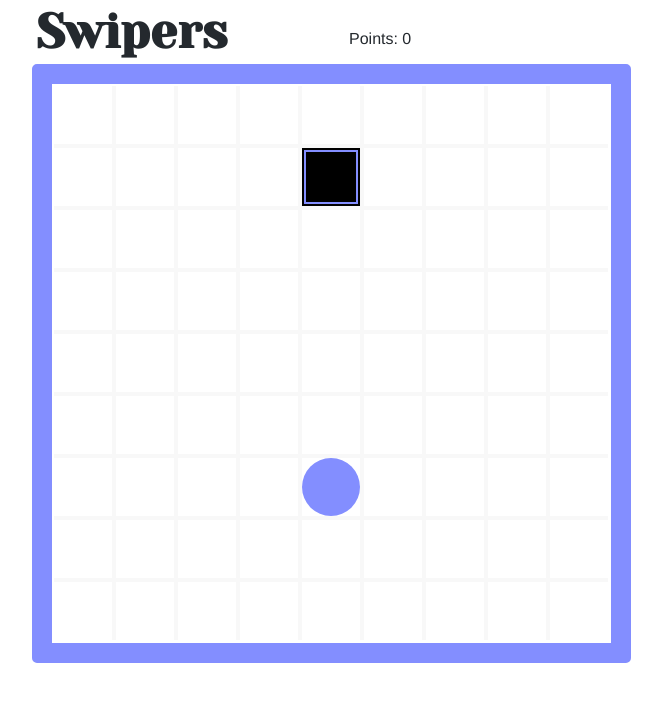
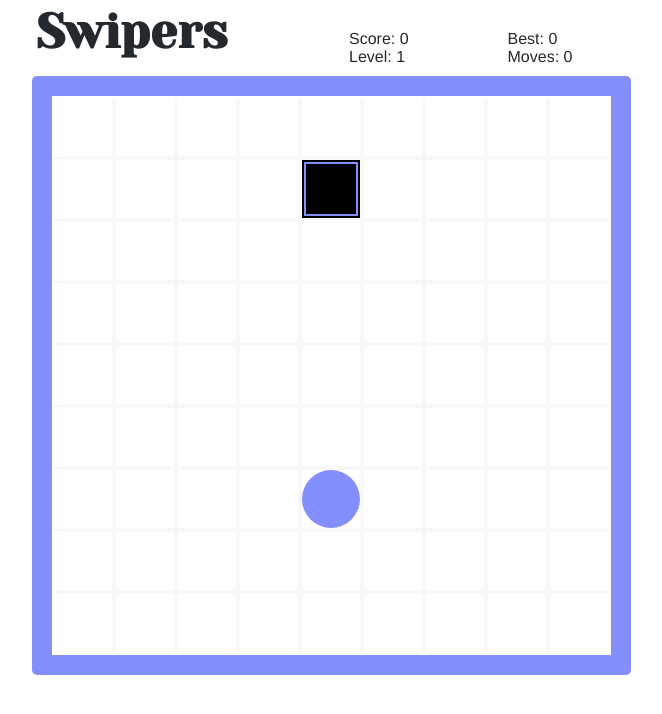
Before and after one commit to Calanthe/swipers, a React (Create React App) app: page / in a window 1280 px wide. Shown: the top 714 px of the page, without its empty margins (291-953 px from the left). Built offline with nearby package versions, Linux system fonts and the light colour scheme.

Commit message:
moves implemented

```diff
--- a/src/index.scss
+++ b/src/index.scss
@@ -112,6 +112,10 @@ p {
 
     .score{
       margin: 30px 0 10px;
+      display: grid;
+      grid-template-columns: repeat(2, 1fr);
+      grid-template-rows: repeat(2, 1fr);
+      grid-auto-flow: row;
     }
 
     .title {
--- a/src/js/components/Header.tsx
+++ b/src/js/components/Header.tsx
@@ -5,6 +5,8 @@ import { TILE_TYPES } from "../misc/constants";
 
 interface Props {
     score: number,
+    level: number,
+    moves: number,
     activeType: number,
     scoreClass: string
 }
@@ -12,19 +14,26 @@ interface Props {
 const mapStateToProps = state => {
     return {
         score: state.score,
+        level: state.level,
+        moves: state.moves,
         activeType: state.activeType,
         scoreClass: state.scoreClass
     };
 };
 
-const Header: React.FunctionComponent<Props> = ({ score, activeType, scoreClass }) => {
-    const headerClass = classNames('header header-type-', TILE_TYPES[activeType]);
+const Header: React.FunctionComponent<Props> = ({ score, level, moves, activeType, scoreClass }) => {
+    const
+        headerClass = classNames('header header-type-', TILE_TYPES[activeType]),
+        levelToShow = level + 1;
 
     return (
         <div className={headerClass}>
             <h1 className="title">Swipers</h1>
             <div className="score">
-                <p>Points: <span className={scoreClass}>{score}</span></p>
+                <div>Score: <span className={scoreClass}>{score}</span></div>
+                <div>Best: <span className={scoreClass}>{score}</span></div>
+                <div>Level: <span className="">{levelToShow}</span></div>
+                <div>Moves: <span className="">{moves}</span></div>
             </div>
         </div>
     )
--- a/src/js/components/InfoOverlay.tsx
+++ b/src/js/components/InfoOverlay.tsx
@@ -5,6 +5,7 @@ import classNames from 'classnames';
 interface Props {
     isLevelFinished: boolean,
     isGameFinished: boolean,
+    moves: number,
     onRestart: () => void,
     onNextLevel: () => void,
 };
@@ -12,11 +13,12 @@ interface Props {
 const mapStateToProps = state => {
     return {
         isLevelFinished: state.isLevelFinished,
-        isGameFinished: state.isGameFinished
+        isGameFinished: state.isGameFinished,
+        moves: state.moves
     };
 };
 
-const InfoOverlay: React.FunctionComponent<Props> = ({ isLevelFinished, isGameFinished, onRestart, onNextLevel }) => {
+const InfoOverlay: React.FunctionComponent<Props> = ({ isLevelFinished, isGameFinished, moves, onRestart, onNextLevel }) => {
     const
         infoOverlayClass = classNames('info-overlay', { 'visible': isLevelFinished }),
         infoOverlayWrapperClass = classNames('info-overlay-wrapper', { 'visible': isLevelFinished });
@@ -30,7 +32,7 @@ const InfoOverlay: React.FunctionComponent<Props> = ({ isLevelFinished, isGameFi
                 <div className="text">
                     {isGameFinished
                         ? <p>You finished the game :D</p>
-                        : <p>Level completed :)</p>
+                        : <p>Level completed in just {moves} {moves > 1 ? + 'moves' : 'move'} :)</p>
                     }
                 </div>
                 <div>
--- a/src/js/misc/tsTypes.tsx
+++ b/src/js/misc/tsTypes.tsx
@@ -24,6 +24,7 @@ export interface CellState {
     nonStandardTilesAmount: number,
     score: number,
     scoreClass: string,
+    moves: number,
     isLevelFinished: boolean,
     levelsAmount: number,
     isGameFinished: boolean
--- a/src/js/reducers/index.tsx
+++ b/src/js/reducers/index.tsx
@@ -24,6 +24,7 @@ const initialState: CellState = {
     nonStandardTilesAmount: countTiles(INITIAL_LEVEL), //counter of nonstandard tiles, needed to calc if lvl is finished
     score: 0,
     scoreClass: '',
+    moves: 0,
     isLevelFinished: false,
     levelsAmount: LEVELS.length,
     isGameFinished: false
@@ -87,7 +88,8 @@ function moveTile(move: number, state: CellState): Cell[] {
         availableCells = removeMergedCells(state.cells),
         cellsInGrid = transformFromStateToGrid(availableCells),
         cellsAmount = availableCells.length - state.nonStandardTilesAmount,
-        mergedCounter: number = 0;
+        mergedCounter: number = 0,
+        alreadyMovedTile: boolean = false;
 
     const
         traversals = buildTraversals(move),
@@ -123,6 +125,10 @@ function moveTile(move: number, state: CellState): Cell[] {
                     moveCell(cellsInGrid, newPosition, cell);
                 } else if (newPosition.positionX !== cell.positionX || newPosition.positionY !== cell.positionY) {
                     moveCell(cellsInGrid, newPosition, cell);
+                }
+                if (!alreadyMovedTile) {
+                    state.moves++;
+                    alreadyMovedTile = true;
                 }
             };
         });
@@ -254,10 +260,10 @@ const rootReducer = (state = initialState, action: RootReducerAction): CellState
             newState = { ...state, activeType: setActiveType(action.payload, state.activeType) };
             return newState;
         case RESTART_LEVEL:
-            newState = { ...state, cells: initializeCells(state.level), finishCords: setFinishCords(state.level), nonStandardTilesAmount: countTiles(state.level), activeType: 1, score: 0, isLevelFinished: false};
+            newState = { ...state, cells: initializeCells(state.level), finishCords: setFinishCords(state.level), nonStandardTilesAmount: countTiles(state.level), activeType: 1, score: 0, moves: 0, isLevelFinished: false};
             return newState;
         case SET_NEXT_LEVEL:
-            newState = { ...state, cells: initializeCells(state.level + 1), finishCords: setFinishCords(state.level + 1), nonStandardTilesAmount: countTiles(state.level + 1), level: state.level + 1, activeType: 1, score: 0, isLevelFinished: false };
+            newState = { ...state, cells: initializeCells(state.level + 1), finishCords: setFinishCords(state.level + 1), nonStandardTilesAmount: countTiles(state.level + 1), level: state.level + 1, activeType: 1, score: 0, moves: 0, isLevelFinished: false };
             return newState;
         default:
             return state;
```
